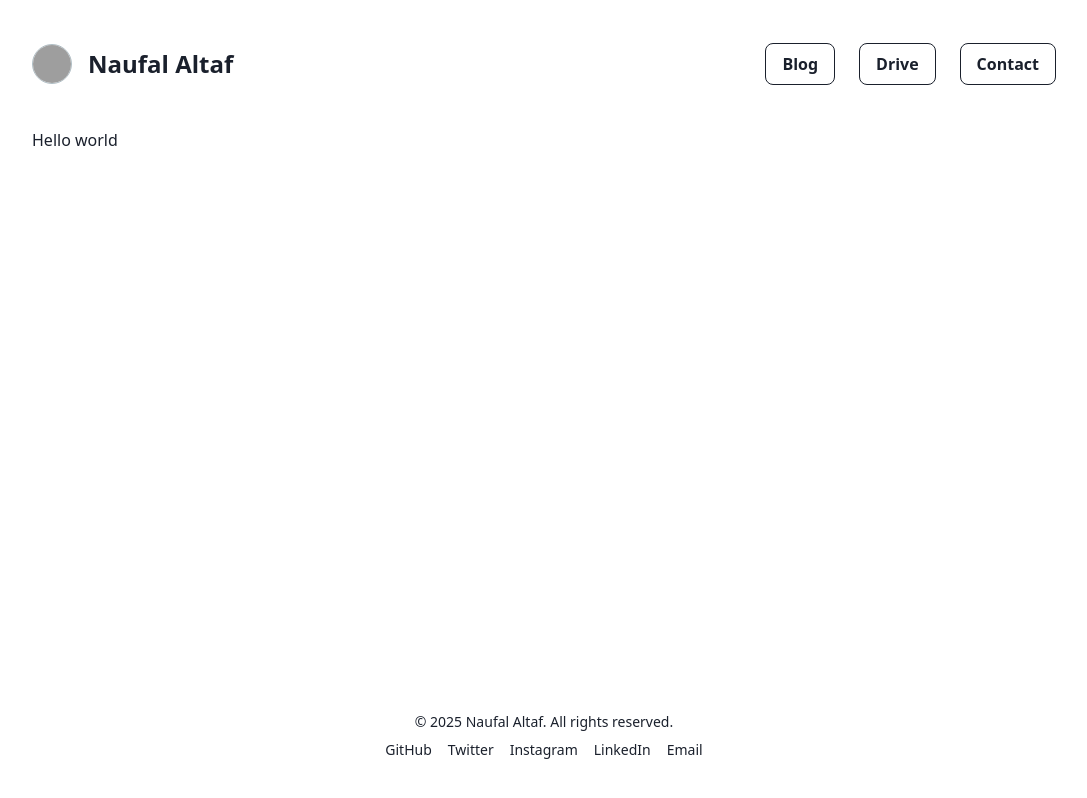
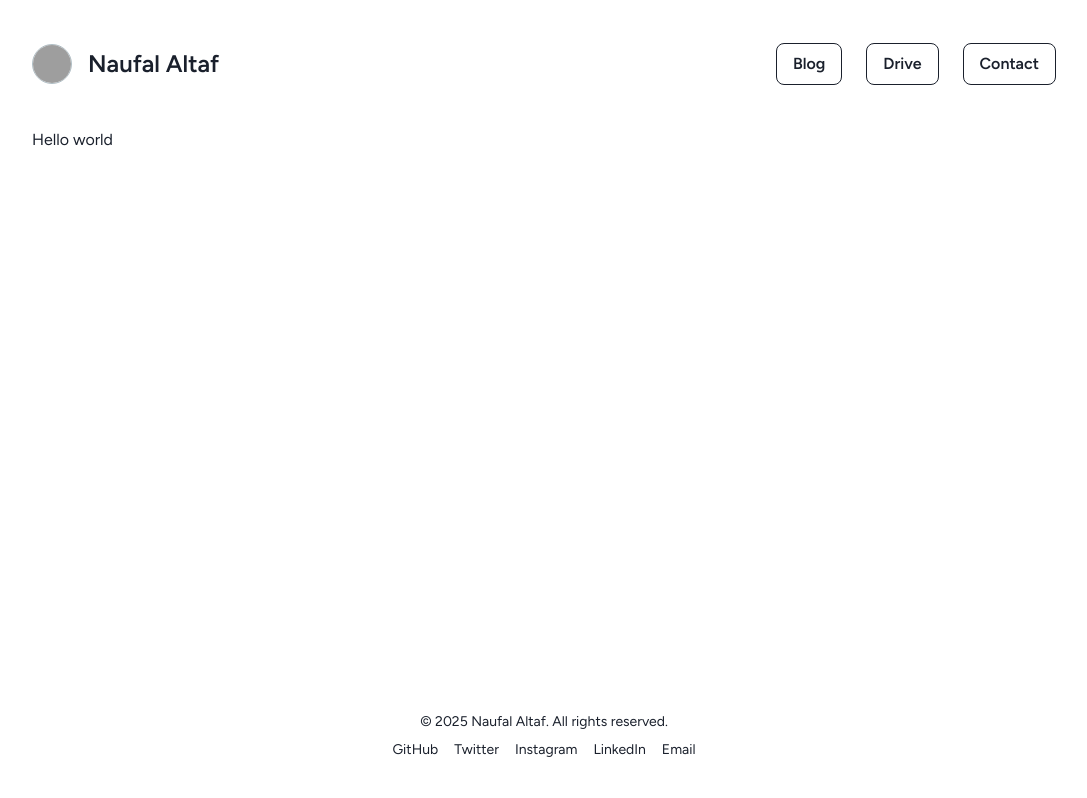
Before and after one commit to nawocci/site, a Next.js app: page / in a window 1280 px wide. Shown: the whole page, without its empty margins (96-1183 px from the left). Built offline with nearby package versions, Linux system fonts and the light colour scheme; grey boxes are pictures that could not be loaded.

Commit message:
Switch the global font to Figtree

```diff
--- a/src/app/(site)/layout.tsx
+++ b/src/app/(site)/layout.tsx
@@ -1,4 +1,5 @@
 import type { Metadata } from "next";
+import { Figtree } from "next/font/google";
 import "./globals.css";
 import Navbar from "./components/Navbar";
 import Footer from "./components/Footer";
@@ -8,6 +9,11 @@ export const metadata: Metadata = {
   description: "I'm Naufal Altaf. I write, code, and build things that I like.",
 };
 
+const figtree = Figtree({
+  subsets: ["latin"],
+  display: "swap",
+});
+
 export default function RootLayout({
   children,
 }: Readonly<{
@@ -15,7 +21,7 @@ export default function RootLayout({
 }>) {
   return (
     <html lang="en" className="flex justify-center h-full">
-      <body className="antialiased text-foreground bg-background max-w-5xl w-full flex flex-col min-h-screen">
+      <body className={`${figtree.className} antialiased text-foreground bg-background max-w-5xl w-full flex flex-col min-h-screen`}>
         <Navbar />
         <main className="flex-grow">
           {children}
```
